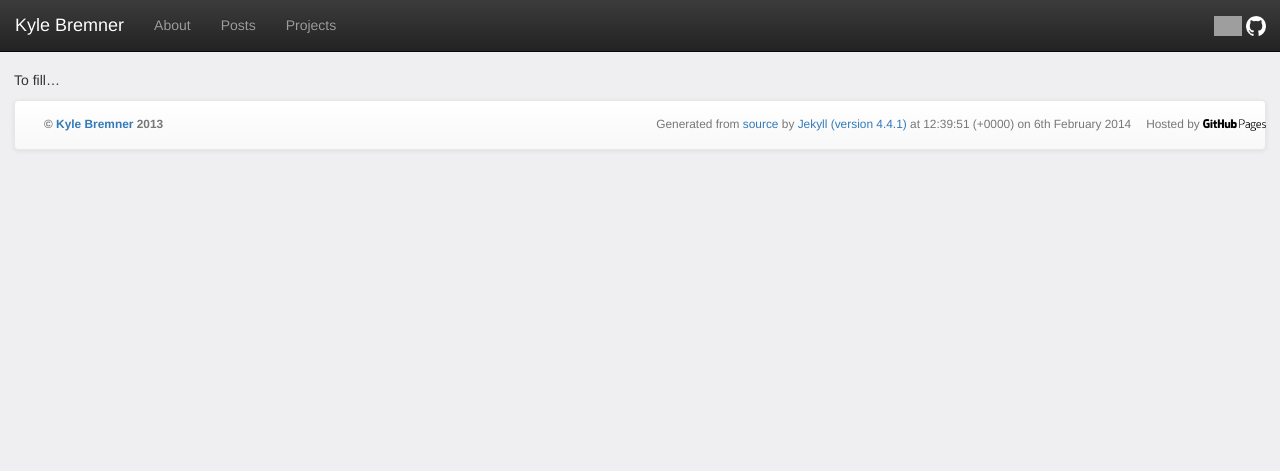
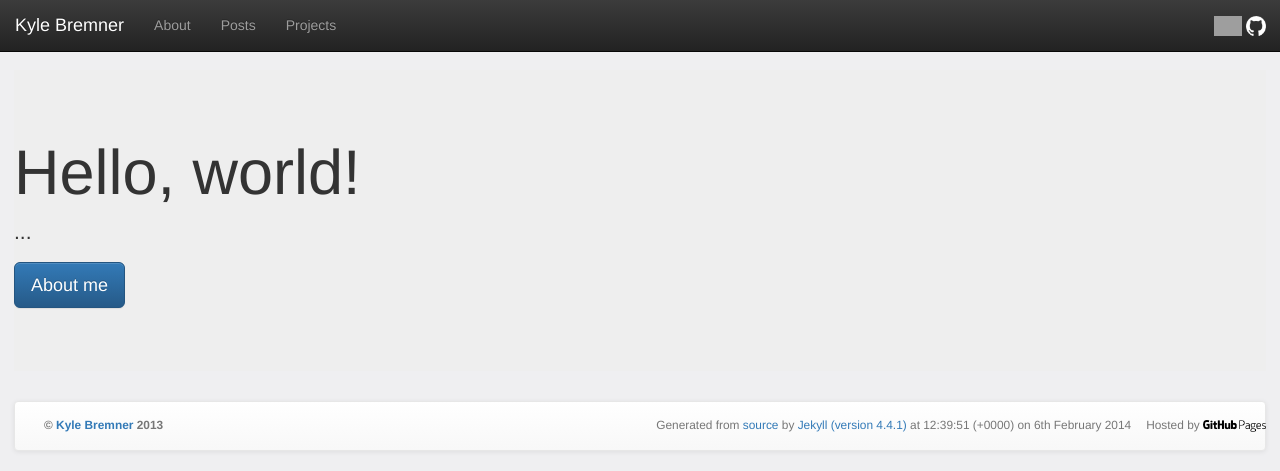
Before and after one commit to kbremner/kbremner.github.io, a Jekyll site: the page built from index.md, in a window 1280 px wide. Shown: the top 471 px of the page. Built offline with Jekyll 4.4.1, drawn with Linux system fonts in a browser that asks for light colours; nearby versions of some CDN libraries; Markdown is read by kramdown in place of the engine named in the settings; grey boxes are pictures that could not be loaded.

Commit message:
Updated index.md

```diff
--- a/index.md
+++ b/index.md
@@ -4,4 +4,8 @@ title: "Kyle Bremner | Software Engineer"
 published: true
 ---
 
-To fill...
+<div class="jumbotron">
+  <h1>Hello, world!</h1>
+  <p>...</p>
+  <p><a class="btn btn-primary btn-lg" role="button" href="/about">About me</a></p>
+</div>
```
